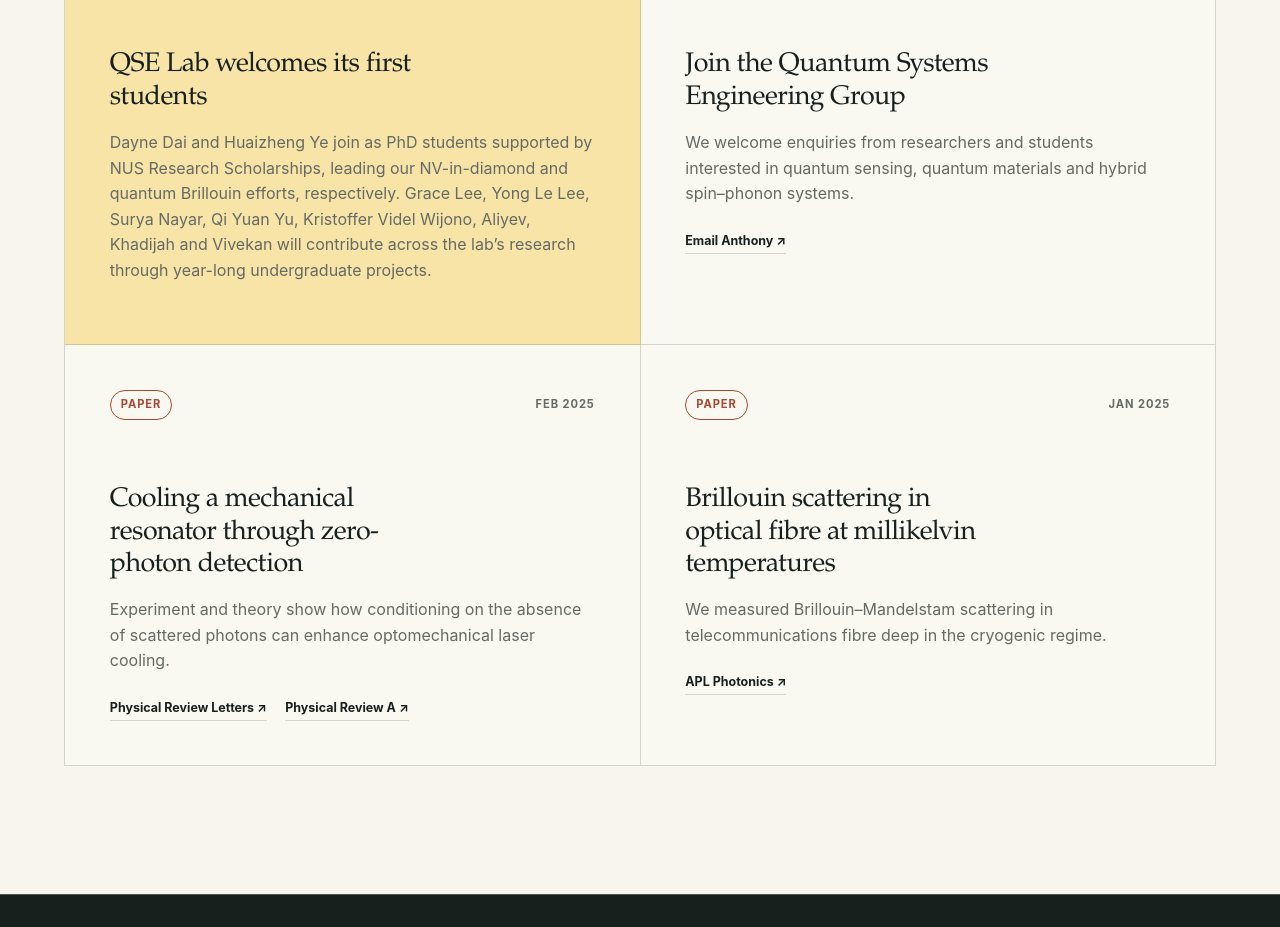
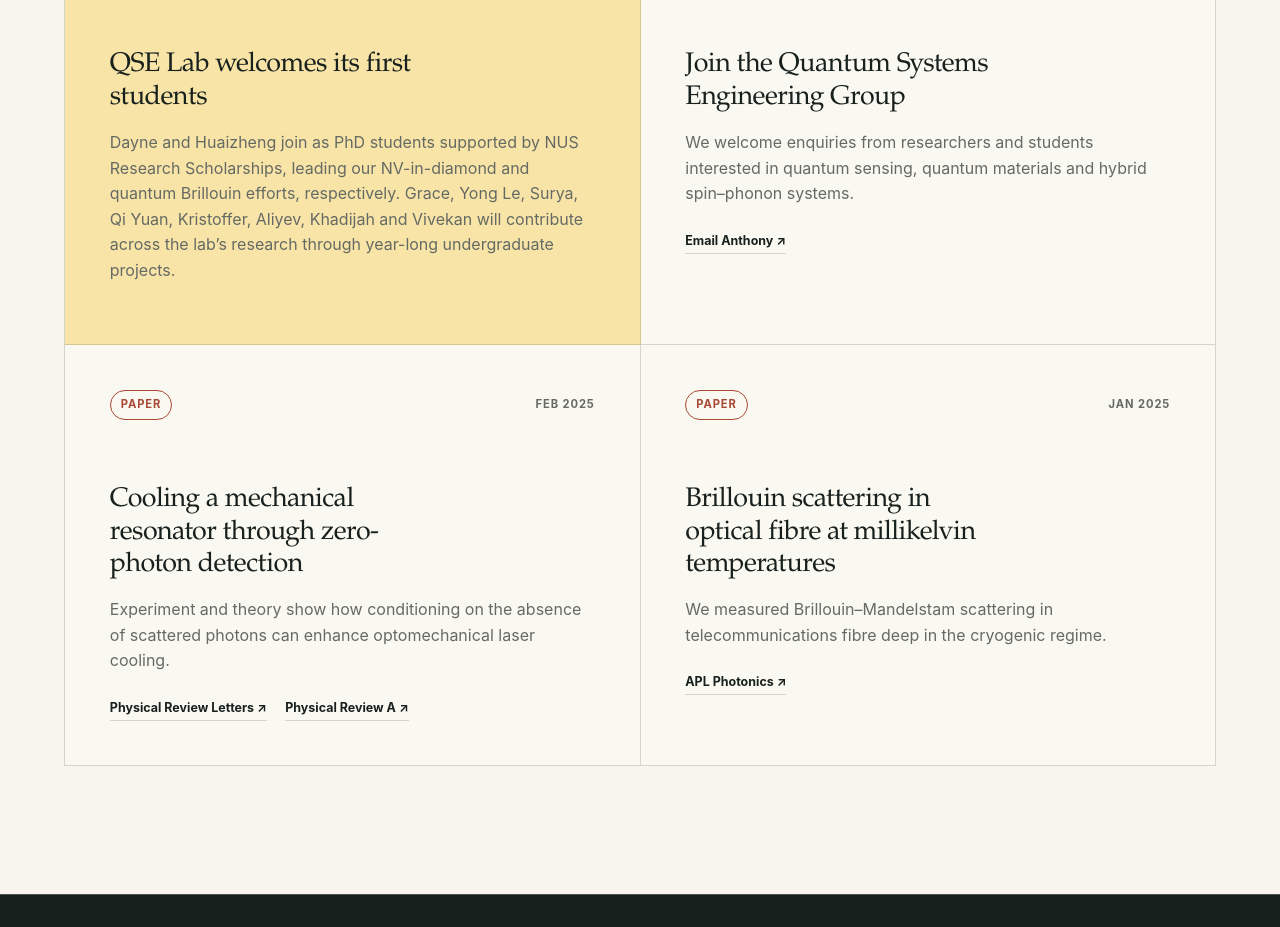
Before and after one commit to atkc/qselab-website, a Next.js app: page / in a window 1280 px wide. Shown: the part 1300-2227 px from the top of the page. Built offline with nearby package versions, Linux system fonts and the light colour scheme.

Commit message:
News update 24 Aug
students joining the team

```diff
--- a/content/news.ts
+++ b/content/news.ts
@@ -21,7 +21,7 @@ export const newsItems: NewsItem[] = [
     type: "People",
     title: "QSE Lab welcomes its first students",
     summary:
-      "Dayne Dai and Huaizheng Ye join as PhD students supported by NUS Research Scholarships, leading our NV-in-diamond and quantum Brillouin efforts, respectively. Grace Lee, Yong Le Lee, Surya Nayar, Qi Yuan Yu, Kristoffer Videl Wijono, Aliyev, Khadijah and Vivekan will contribute across the lab’s research through year-long undergraduate projects.",
+      "Dayne and Huaizheng join as PhD students supported by NUS Research Scholarships, leading our NV-in-diamond and quantum Brillouin efforts, respectively. Grace, Yong Le, Surya, Qi Yuan, Kristoffer, Aliyev, Khadijah and Vivekan will contribute across the lab’s research through year-long undergraduate projects.",
     links: [],
     featured: true,
   },
```
